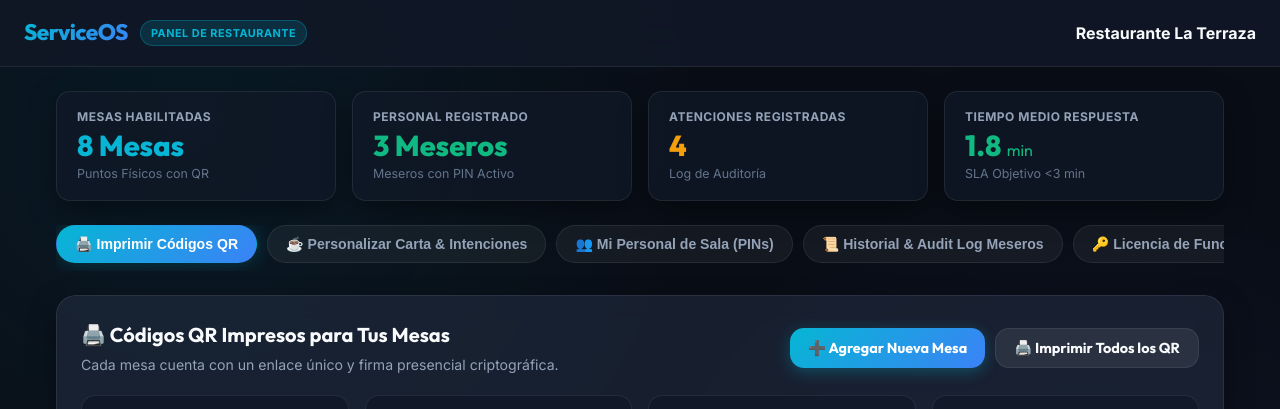
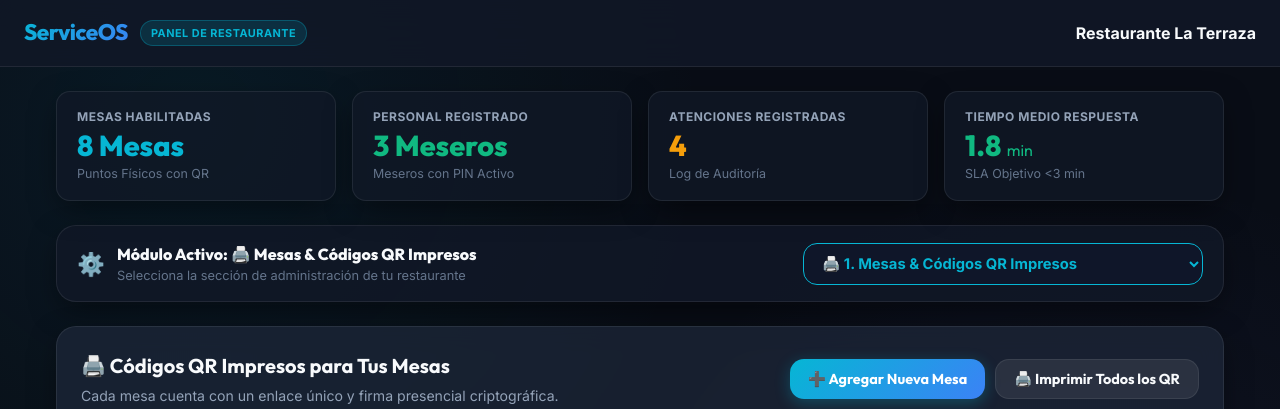
Before and after one commit to robles06-commits/serviceos, a website: page public/tenant.html in a window 1280 px wide. Shown: the top 409 px of the page. Drawn offline with Linux system fonts and the light colour scheme.

Commit message:
Add files via upload

```diff
--- a/public/tenant.html
+++ b/public/tenant.html
@@ -54,14 +54,26 @@
       </div>
     </div>
 
-    <!-- Tenant Navigation Tabs -->
-    <div class="category-tabs" style="margin-bottom: 24px;">
-      <button class="tab-btn active" onclick="switchTenantTab('QR')">🖨️ Imprimir Códigos QR</button>
-      <button class="tab-btn" onclick="switchTenantTab('CATALOG')">☕ Personalizar Carta & Intenciones</button>
-      <button class="tab-btn" onclick="switchTenantTab('STAFF')">👥 Mi Personal de Sala (PINs)</button>
-      <button class="tab-btn" onclick="switchTenantTab('LOGS')">📜 Historial & Audit Log Meseros</button>
-      <button class="tab-btn" onclick="switchTenantTab('LICENSE')">🔑 Licencia de Funcionamiento</button>
-      <button class="tab-btn" onclick="switchTenantTab('LINKS')">📱 Enlaces para Dispositivos</button>
+    <!-- ELEGANT MODULE DROPDOWN SELECTOR BAR -->
+    <div style="background: rgba(17, 24, 39, 0.85); border: 1px solid var(--border-glass); border-radius: var(--radius-lg); padding: 16px 20px; margin-bottom: 24px; display: flex; align-items: center; justify-content: space-between; flex-wrap: wrap; gap: 14px; box-shadow: var(--shadow-card);">
+      <div style="display: flex; align-items: center; gap: 12px;">
+        <span style="font-size: 1.4rem;">⚙️</span>
+        <div>
+          <div style="font-family: var(--font-heading); font-weight: 800; font-size: 1rem; color: var(--text-main);" id="currentModuleLabelDisplay">Módulo Activo: 🖨️ Mesas & Códigos QR Impresos</div>
+          <div style="font-size: 0.8rem; color: var(--text-muted);">Selecciona la sección de administración de tu restaurante</div>
+        </div>
+      </div>
+
+      <div style="display: flex; align-items: center; gap: 10px; flex: 1; max-width: 400px; justify-content: flex-end;">
+        <select id="tenantModuleDropdown" class="note-input" style="font-weight: 700; font-size: 0.92rem; border-color: var(--primary); background: rgba(15, 23, 42, 0.95); color: var(--primary); cursor: pointer; padding: 10px 14px;" onchange="switchTenantTab(this.value)">
+          <option value="QR" selected>🖨️ 1. Mesas & Códigos QR Impresos</option>
+          <option value="CATALOG">☕ 2. Personalizar Carta & Intenciones</option>
+          <option value="STAFF">👥 3. Mi Personal de Sala (PINs)</option>
+          <option value="LOGS">📜 4. Historial & Audit Log Meseros</option>
+          <option value="LICENSE">🔑 5. Licencia de Funcionamiento SaaS</option>
+          <option value="LINKS">📱 6. Enlaces para Dispositivos & App</option>
+        </select>
+      </div>
     </div>
 
     <!-- TAB 1: QR CODE GENERATOR & PRINT ENGINE FOR TENANT -->
@@ -296,8 +308,20 @@
     ];
 
     function switchTenantTab(tab) {
-      document.querySelectorAll('.category-tabs .tab-btn').forEach(btn => btn.classList.remove('active'));
-      event.currentTarget.classList.add('active');
+      const drop = document.getElementById('tenantModuleDropdown');
+      if (drop) drop.value = tab;
+
+      const labels = {
+        'QR': '🖨️ Mesas & Códigos QR Impresos',
+        'CATALOG': '☕ Personalizar Carta & Intenciones',
+        'STAFF': '👥 Mi Personal de Sala (PINs)',
+        'LOGS': '📜 Historial & Audit Log Meseros',
+        'LICENSE': '🔑 Licencia de Funcionamiento SaaS',
+        'LINKS': '📱 Enlaces para Dispositivos & App'
+      };
+
+      const lbl = document.getElementById('currentModuleLabelDisplay');
+      if (lbl && labels[tab]) lbl.innerText = `Módulo Activo: ${labels[tab]}`;
 
       ['QR', 'CATALOG', 'STAFF', 'LOGS', 'LICENSE', 'LINKS'].forEach(t => {
         const el = document.getElementById(`tab${t}`);
```
